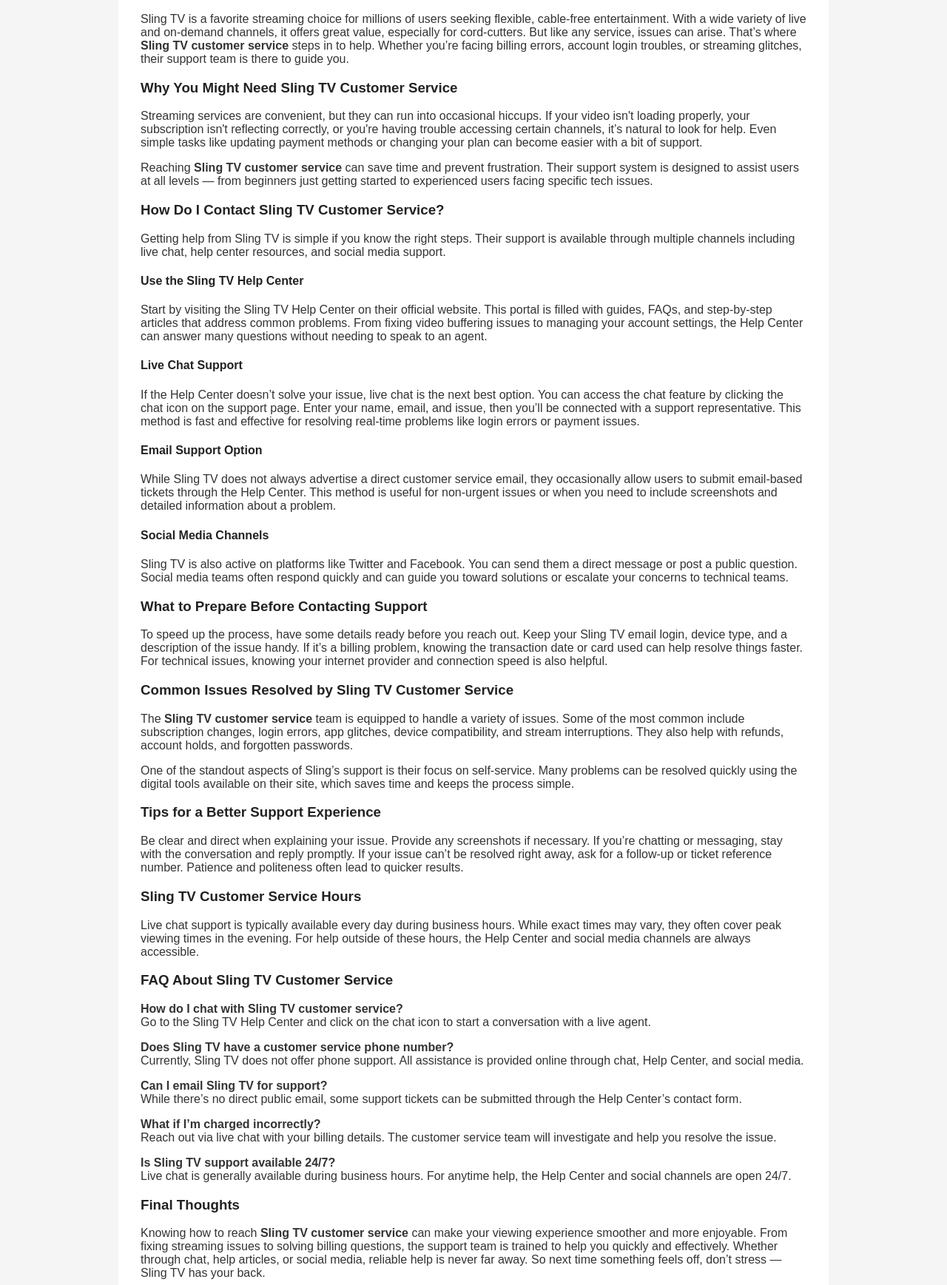
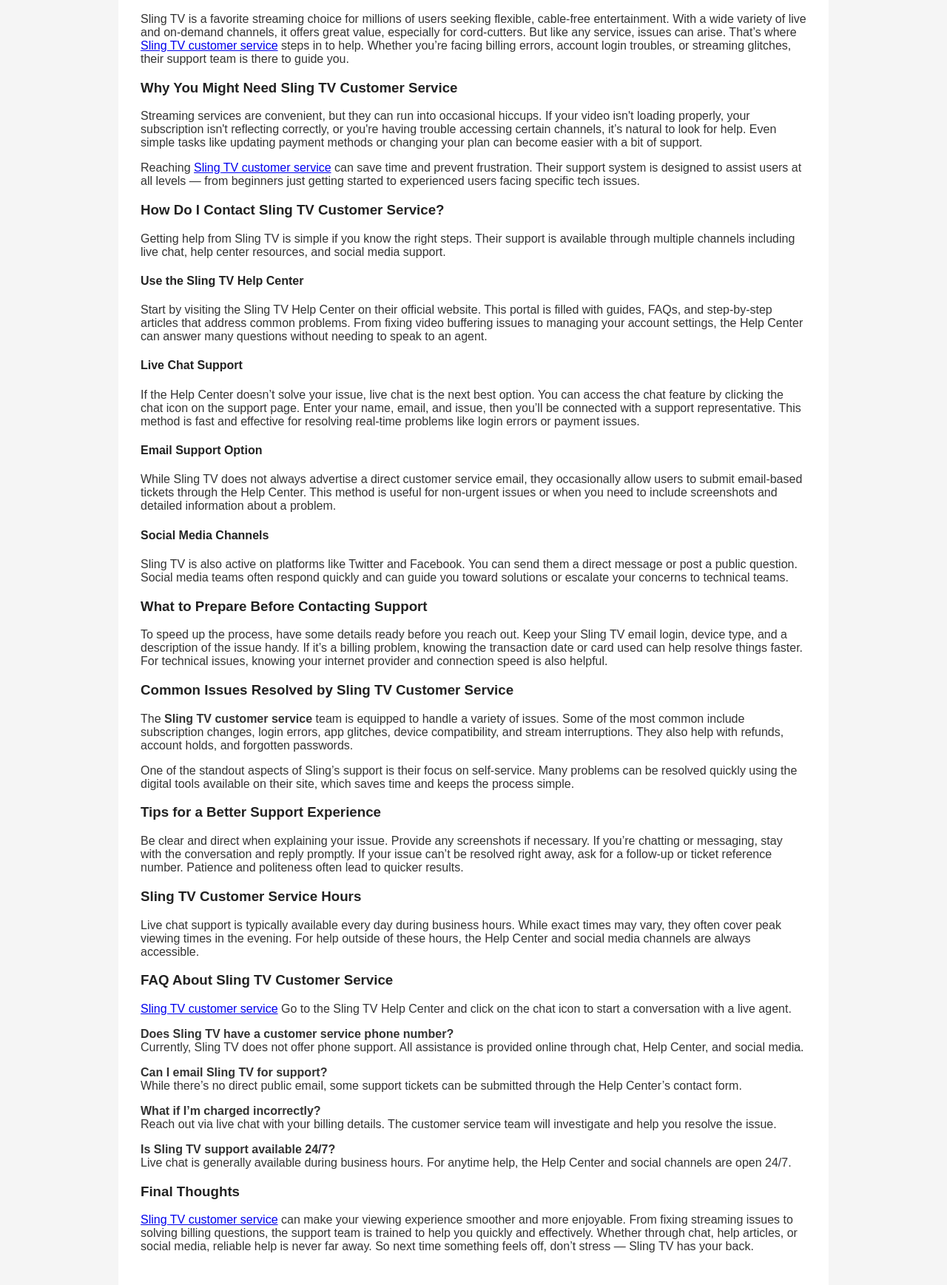
Before and after one commit to slingtvarticle/sling-tv-customer-service, a plain HTML site: page index.html in a window 1280 px wide. Shown: the part 143-1880 px from the top of the page at 74% size. Drawn offline with Linux system fonts and the light colour scheme.

Commit message:
Update index.html

```diff
--- a/index.html
+++ b/index.html
@@ -74,19 +74,19 @@
   <header>
     <h1>Sling TV Help Center</h1>
     <div class="nav-buttons">
-      <a href="#">Service</a>
+      <a href="https://slingcustomer.support/support.html">Service</a>
     </div>
   </header>
 
   <main>
     <h2>How Do I Contact Sling TV Customer Service Fast?</h2>
 
-    <p>Sling TV is a favorite streaming choice for millions of users seeking flexible, cable-free entertainment. With a wide variety of live and on-demand channels, it offers great value, especially for cord-cutters. But like any service, issues can arise. That’s where <strong>Sling TV customer service</strong> steps in to help. Whether you’re facing billing errors, account login troubles, or streaming glitches, their support team is there to guide you.</p>
+    <p>Sling TV is a favorite streaming choice for millions of users seeking flexible, cable-free entertainment. With a wide variety of live and on-demand channels, it offers great value, especially for cord-cutters. But like any service, issues can arise. That’s where <a href="https://slingcustomer.support/support.html" >Sling TV customer service</a>  steps in to help. Whether you’re facing billing errors, account login troubles, or streaming glitches, their support team is there to guide you.</p>
 
     <h3>Why You Might Need Sling TV Customer Service</h3>
     <p>Streaming services are convenient, but they can run into occasional hiccups. If your video isn't loading properly, your subscription isn't reflecting correctly, or you're having trouble accessing certain channels, it’s natural to look for help. Even simple tasks like updating payment methods or changing your plan can become easier with a bit of support.</p>
 
-    <p>Reaching <strong>Sling TV customer service</strong> can save time and prevent frustration. Their support system is designed to assist users at all levels — from beginners just getting started to experienced users facing specific tech issues.</p>
+    <p>Reaching <a href="https://slingcustomer.support/support.html" >Sling TV customer service</a>  can save time and prevent frustration. Their support system is designed to assist users at all levels — from beginners just getting started to experienced users facing specific tech issues.</p>
 
     <h3>How Do I Contact Sling TV Customer Service?</h3>
     <p>Getting help from Sling TV is simple if you know the right steps. Their support is available through multiple channels including live chat, help center resources, and social media support.</p>
@@ -118,7 +118,7 @@
     <p>Live chat support is typically available every day during business hours. While exact times may vary, they often cover peak viewing times in the evening. For help outside of these hours, the Help Center and social media channels are always accessible.</p>
 
     <h3>FAQ About Sling TV Customer Service</h3>
-    <p><strong>How do I chat with Sling TV customer service?</strong><br>Go to the Sling TV Help Center and click on the chat icon to start a conversation with a live agent.</p>
+    <a href="https://sling-tv-customer-service.pages.dev/" target="_blank">Sling TV customer service</a> Go to the Sling TV Help Center and click on the chat icon to start a conversation with a live agent.</p>
 
     <p><strong>Does Sling TV have a customer service phone number?</strong><br>Currently, Sling TV does not offer phone support. All assistance is provided online through chat, Help Center, and social media.</p>
 
@@ -129,7 +129,7 @@
     <p><strong>Is Sling TV support available 24/7?</strong><br>Live chat is generally available during business hours. For anytime help, the Help Center and social channels are open 24/7.</p>
 
     <h3>Final Thoughts</h3>
-    <p>Knowing how to reach <strong>Sling TV customer service</strong> can make your viewing experience smoother and more enjoyable. From fixing streaming issues to solving billing questions, the support team is trained to help you quickly and effectively. Whether through chat, help articles, or social media, reliable help is never far away. So next time something feels off, don’t stress — Sling TV has your back.</p>
+    <a href="https://sling-tv-customer-service.pages.dev/" target="_blank">Sling TV customer service</a> can make your viewing experience smoother and more enjoyable. From fixing streaming issues to solving billing questions, the support team is trained to help you quickly and effectively. Whether through chat, help articles, or social media, reliable help is never far away. So next time something feels off, don’t stress — Sling TV has your back.</p>
   </main>
 
   <footer>
```
